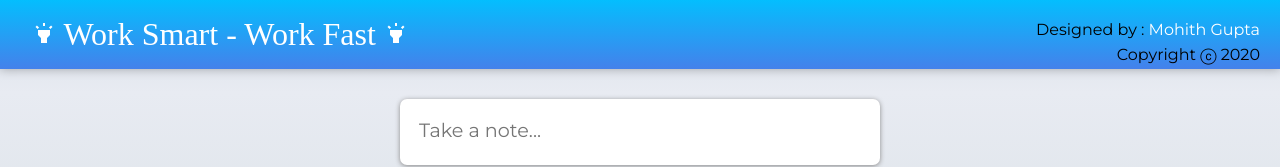
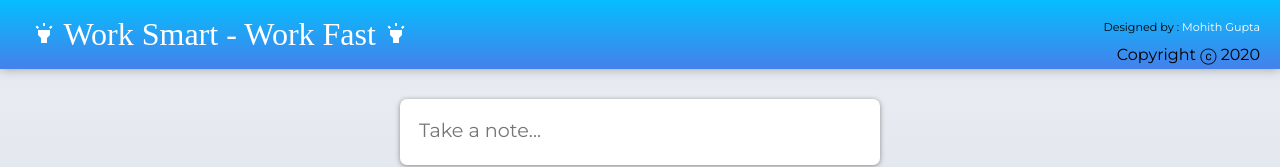
Before and after one commit to mohithgupta/todoreactapp, a React (Create React App) app: page / in a window 1280 px wide. Shown: the top 167 px of the page. Built offline with nearby package versions, Linux system fonts and the light colour scheme.

Commit message:
checking changes

```diff
--- a/public/index.html
+++ b/public/index.html
@@ -2,7 +2,7 @@
 <html lang="en">
 
 <head>
-  <title>To Do App</title>
+  <title>To-Do App</title>
 
   <link rel="icon" href="../images/trello.png">
   <link rel="stylesheet" href="styles.css" />
--- a/public/styles.css
+++ b/public/styles.css
@@ -38,7 +38,7 @@ header h1,
 
 header .designed {
   color: #000;
-  font-size: 1rem;
+  font-size: 0.7rem;
   position: absolute;
   right: 20px;
   top: 20px;
```
